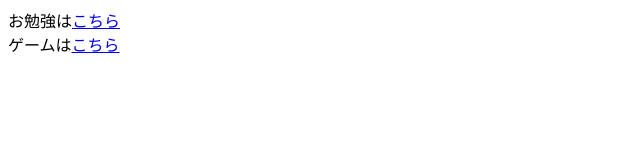
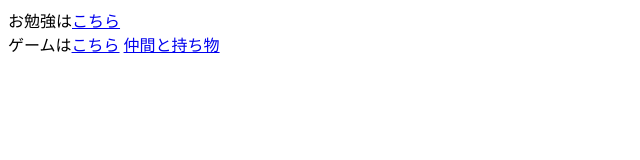
Before and after one commit to pokemogukunn/challenge.github.io, a plain HTML site: page index.html in a window 1280 px wide. Shown: the whole page, without its empty margins (0-640 px from the left). Drawn offline with Linux system fonts and the light colour scheme.

Commit message:
Update index.html

```diff
--- a/index.html
+++ b/index.html
@@ -1,3 +1,4 @@
-
+<title>ホーム</title>
 お勉強は<a href="/0index.html">こちら</a><br>
 ゲームは<a href="/00index.html">こちら</a>
+<a href="/000index.html">仲間と持ち物</a>
```
